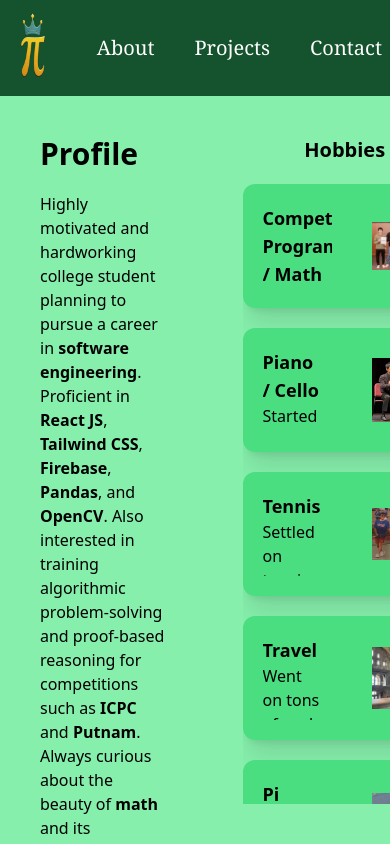
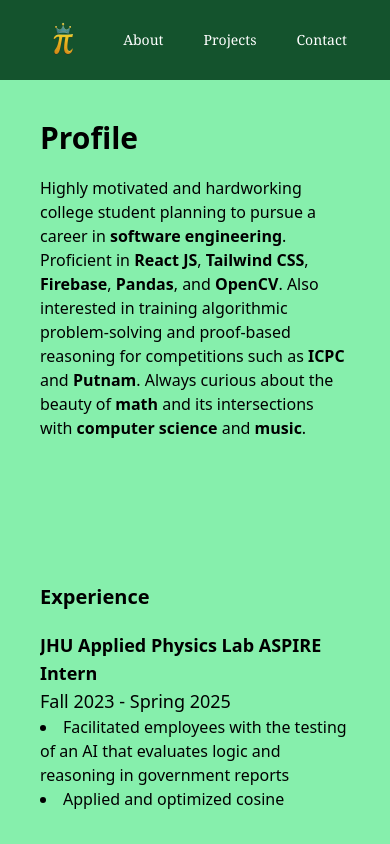
Before and after one commit to pi-person314/portfolio, a React (Vite) app: page /about in a window 390 px wide. Built offline with nearby package versions, Linux system fonts and the light colour scheme.

Commit message:
fixed responsiveness (works on phones)

```diff
--- a/src/components/Header.jsx
+++ b/src/components/Header.jsx
@@ -3,14 +3,14 @@ import pi from "../assets/images/pi.png";
 
 export default function Header() {
     return (
-        <header className="bg-green-900 text-white p-2">
+        <header className="bg-green-900 text-white px-8 py-5">
             <nav className="flex justify-center items-center mx-auto space-x-10">
                 <Link to="/">
-                    <img src={pi} className="h-20 w-auto hover:animate-spin" alt="Pi Logo"/>
+                    <img src={pi} className="h-10 md:h-20 object-contain hover:animate-spin" alt="Pi Logo"/>
                 </Link>
-                <Link className="text-xl font-serif hover:text-blue-300" to="/about">About</Link>
-                <Link className="text-xl font-serif hover:text-blue-300" to="/projects">Projects</Link>
-                <Link className="text-xl font-serif hover:text-blue-300" to="/contact">Contact</Link>
+                <Link className="text-sm sm:text-md md:text-xl font-serif hover:text-blue-300" to="/about">About</Link>
+                <Link className="text-sm sm:text-md md:text-xl font-serif hover:text-blue-300" to="/projects">Projects</Link>
+                <Link className="text-sm sm:text-md md:text-xl font-serif hover:text-blue-300" to="/contact">Contact</Link>
             </nav>
         </header>
     );
--- a/src/screens/About.jsx
+++ b/src/screens/About.jsx
@@ -8,8 +8,8 @@ import { Link } from "react-router-dom";
 export default function About() {
     return (
         <>
-            <div className="flex justify-between bg-green-300 h-full">
-                <div className="flex flex-col justify-between m-10 w-2/5">
+            <div className="flex flex-col md:flex-row justify-between bg-green-300 h-full overflow-y-auto">
+                <div className="flex flex-col justify-between m-10 md:w-2/5">
                     <div>
                         <h1 className="text-3xl lg:text-5xl mb-5"><b>Profile</b></h1>
                         <p className="text-md lg:text-lg">Highly motivated and hardworking college student planning to pursue a career in <b>software engineering</b>.
@@ -45,21 +45,21 @@ export default function About() {
                         </ul>
                     </div>
                 </div>
-                <div className="flex flex-col items-center m-10 w-1/2">
+                <div className="flex flex-col items-center m-10 md:w-1/2">
                     <h1 className="text-xl lg:text-3xl mb-5"><b>Hobbies</b></h1>
-                    <div className="overflow-y-auto space-y-5">
-                        <div className="flex bg-green-400 shadow-xl rounded-xl p-5 w-full h-1/5">
-                            <div className="mr-10 overflow-y-auto">
+                    <div className="md:overflow-y-auto space-y-5">
+                        <div className="flex flex-col md:flex-row bg-green-400 shadow-xl rounded-xl p-5 w-full h-1/5">
+                            <div className="mb-5 md:mb-0 md:mr-10 md:overflow-y-auto">
                                 <h2 className="text-lg lg:text-xl"><b>Competitive Programming / Math</b></h2>
                                 <p className="text-md lg:text-lg">Competed in various regional and national programming competitions: UMD, Virginia Tech, M(IT)^2, CALICO, etc.
                                     Took the AMC 10/12 and AIME throughout high school and was captain of the Math Team.
                                     Continue to participate in weekly Codeforces and LeetCode contests.
                                 </p>
                             </div>
-                            <img className="w-1/3 object-contain" src={comp}/>
+                            <img className="md:w-1/3 object-contain" src={comp}/>
                         </div>
-                        <div className="flex space-x-3 bg-green-400 shadow-xl rounded-xl p-5 w-full h-1/5">
-                            <div className="mr-10 overflow-y-auto">
+                        <div className="flex flex-col md:flex-row bg-green-400 shadow-xl rounded-xl p-5 w-full h-1/5">
+                            <div className="mb-5 md:mb-0 md:mr-10 md:overflow-y-auto">
                                 <h2 className="text-lg lg:text-xl"><b>Piano / Cello</b></h2>
                                 <p className="text-md lg:text-lg">Started private lessons at the ages of 6 and 8.
                                     Learned and fell in love with classical repertoire by Beethoven, Chopin, Tchaikovsky, etc.
@@ -67,36 +67,36 @@ export default function About() {
                                     Performed in various chamber groups (piano trio, cello quartet) with friends.
                                 </p>
                             </div>
-                            <img className="w-1/3 object-contain" src={cello}/>
+                            <img className="scale-75 md:scale-100 md:w-1/3 object-contain" src={cello}/>
                         </div>
-                        <div className="flex space-x-3 bg-green-400 shadow-xl rounded-xl p-5 w-full h-1/5">
-                            <div className="mr-10 overflow-y-auto">
+                        <div className="flex flex-col md:flex-row bg-green-400 shadow-xl rounded-xl p-5 w-full h-1/5">
+                            <div className="mb-5 md:mb-0 md:mr-10 md:overflow-y-auto">
                                 <h2 className="text-lg lg:text-xl"><b>Tennis</b></h2>
                                 <p className="text-md lg:text-lg">Settled on tennis after trying soccer, basketball, and baseball.
                                     Quickly improved with lots of practice and made it on the high school varsity team.
                                     Continue to play with friends (doubles whenever possible!) and watch tournaments on TV.
                                 </p>
                             </div>
-                            <img className="w-1/3 object-contain" src={tennis}/>
+                            <img className="md:w-1/3 object-contain" src={tennis}/>
                         </div>
-                        <div className="flex space-x-3 bg-green-400 shadow-xl rounded-xl p-5 w-full h-1/5">
-                            <div className="mr-10 overflow-y-auto">
+                        <div className="flex flex-col md:flex-row bg-green-400 shadow-xl rounded-xl p-5 w-full h-1/5">
+                            <div className="mb-5 md:mb-0 md:mr-10 md:overflow-y-auto">
                                 <h2 className="text-lg lg:text-xl"><b>Travel</b></h2>
                                 <p className="text-md lg:text-lg">Went on tons of cool trips with parents over school breaks.
                                     Took lots of pictures (check out my <Link className="hover:text-blue-600" to="/contact"><u>contact page</u></Link>)!
                                     Places visited: China, Alaska, Hawaii, Mexico, Costa Rica, UK, France, Spain, Italy, Greece, Turkey, etc.
                                 </p>
                             </div>
-                            <img className="w-1/3 object-contain" src={travel}/>
+                            <img className="md:w-1/3 object-contain" src={travel}/>
                         </div>
-                        <div className="flex space-x-3 bg-green-400 shadow-xl rounded-xl p-5 w-full h-1/5">
-                            <div className="mr-10 overflow-y-auto">
+                        <div className="flex flex-col md:flex-row bg-green-400 shadow-xl rounded-xl p-5 w-full h-1/5">
+                            <div className="mb-5 md:mb-0 md:mr-10 md:overflow-y-auto">
                                 <h2 className="text-lg lg:text-xl"><b>Pi</b></h2>
                                 <p className="text-md lg:text-lg">Started when I memorized 100 digits for a pi memorization contest in elementary school.
                                     Has grown into a passion for the number pi, as can be seen from my nickname (Pi Person), this website's logo, and my unwavering belief that pi is the best number out there.
                                 </p>
                             </div>
-                            <img className="w-1/3 object-contain" src={pi}/>
+                            <img className="md:w-1/3 object-contain" src={pi}/>
                         </div>
                     </div>
                 </div>
--- a/src/screens/Contact.jsx
+++ b/src/screens/Contact.jsx
@@ -7,23 +7,23 @@ const images = import.meta.glob('../assets/travel/*.{jpg,png}', { eager: true })
 export default function Contact() {
     return (
         <>
-            <div className="flex flex-col lg:flex-row h-full bg-green-300 justify-evenly items-center">
-                <div className="space-y-5 text-center p-10">
-                    <h1 className="font-serif font-bold text-6xl">Contact Me</h1>
-                    <p className="text-xl">Phone: <a className="hover:text-blue-600" href="tel:443-251-6876"><u>(443) 251-6876</u></a></p>
-                    <p className="text-xl">Email: <a className="hover:text-blue-600" href="mailto:jmli314@berkeley.edu"><u>jmli314@berkeley.edu</u></a></p>
-                    <div className="flex items-center justify-center gap-10">
+            <div className="flex flex-col md:flex-row h-full bg-green-300 justify-evenly items-center">
+                <div className="space-y-5 text-center md:p-10">
+                    <h1 className="font-serif font-bold text-4xl md:text-6xl">Contact Me</h1>
+                    <p className="text-lg md:text-xl">Phone: <a className="hover:text-blue-600" href="tel:443-251-6876"><u>(443) 251-6876</u></a></p>
+                    <p className="text-lg md:text-xl">Email: <a className="hover:text-blue-600" href="mailto:jmli314@berkeley.edu"><u>jmli314@berkeley.edu</u></a></p>
+                    <div className="flex items-center justify-center gap-10 scale-75">
                         <a className="transition hover:scale-105 duration:300 ease-in-out" href="https://www.linkedin.com/in/jaden-li-23a873314/"><img src={linkedin} alt="LinkedIn"/></a>
                         <a className="transition hover:scale-105 duration:300 ease-in-out" href="https://github.com/pi-person314"><img src={github} alt="GitHub"/></a>
                     </div>
                 </div>
-                <div className="w-3/4 h-3/5 lg:w-1/2 p-10">
+                <div className="w-3/4 h-1/4 md:w-1/2 md:h-3/4 md:p-10">
                     <div className="grid grid-cols-3 overflow-y-auto h-full">
                         {Object.entries(images).map(([path, module], index) => (
                             <img key={index} src={module.default} alt={`Image ${index}`} className="shadow-lg aspect-square object-cover"/>
                         ))}
                     </div>
-                    <p className="text-xl mt-5 text-center">Check out some of my travel photos!</p>
+                    <p className="text-md md:text-xl mt-5 text-center">Check out some of my travel photos!</p>
                 </div>
             </div>
         </>
--- a/src/screens/Home.jsx
+++ b/src/screens/Home.jsx
@@ -5,12 +5,12 @@ export default function Home() {
     return (
         // dark mode: green700 -> green800 -> green700, white text
         <div className="flex flex-col lg:flex-row justify-evenly items-center h-full bg-gradient-to-b from-green-400 via-green-300 to-green-400">
-            <div className="m-10">
-                <h1 className="text-8xl text-center font-serif drop-shadow-2xl pb-10">Welcome, I'm<br/><strong>Jaden</strong></h1>
-                <p className="text-xl text-center">I'm a freshman at UC Berkeley majoring in <strong>computer science</strong> and <strong>math</strong>!</p>
-                <p className="text-xl text-center">Check out some of my <Link className="hover:text-blue-600" to="/about"><u>interests</u></Link> and <Link className="hover:text-blue-600" to="/projects"><u>projects</u></Link>, and feel free to <Link className="hover:text-blue-600" to="/contact"><u>reach out</u></Link>!</p>
+            <div className="m-5 md:m-10">
+                <h1 className="text-5xl md:text-7xl text-center font-serif drop-shadow-2xl pb-10">Welcome, I'm<br/><strong>Jaden</strong></h1>
+                <p className="text-lg md:text-xl text-center">I'm a freshman at UC Berkeley majoring in <strong>computer science</strong> and <strong>math</strong>!</p>
+                <p className="text-lg md:text-xl text-center">Check out some of my <Link className="hover:text-blue-600" to="/about"><u>interests</u></Link> and <Link className="hover:text-blue-600" to="/projects"><u>projects</u></Link>, and feel free to <Link className="hover:text-blue-600" to="/contact"><u>reach out</u></Link>!</p>
             </div>
-            <img className="w-2/3 lg:w-1/3 m-10 rounded-3xl shadow-lg transition hover:skew-y-3 focus:rotate-180 duration-300 ease-in-out" tabIndex={0} src={me} alt="Me"/>
+            <img className="w-2/3 lg:w-1/3 md:m-10 rounded-3xl shadow-lg transition hover:skew-y-3 focus:rotate-180 duration-300 ease-in-out" tabIndex={0} src={me} alt="Me"/>
         </div>
     );
 };
```
Also changed, not shown: src/screens/Projects.jsx (+5 -5 lines).
